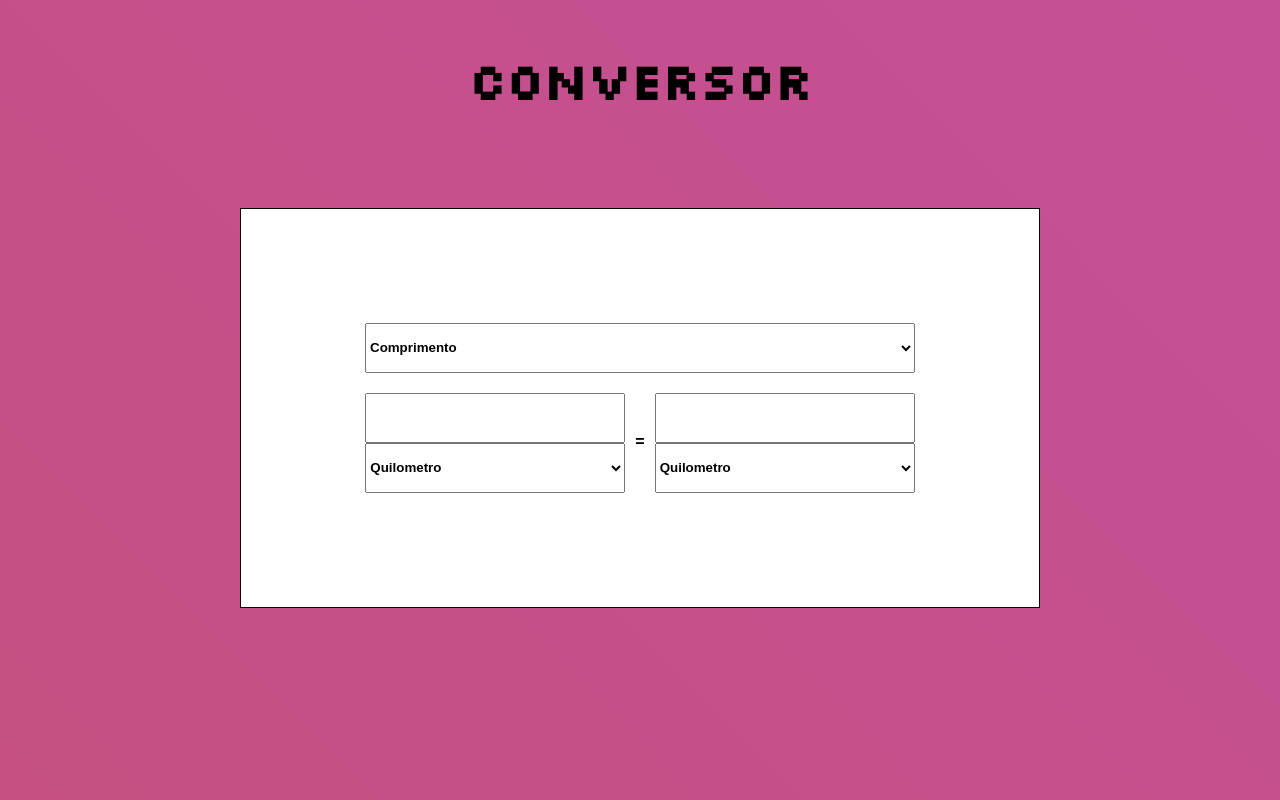
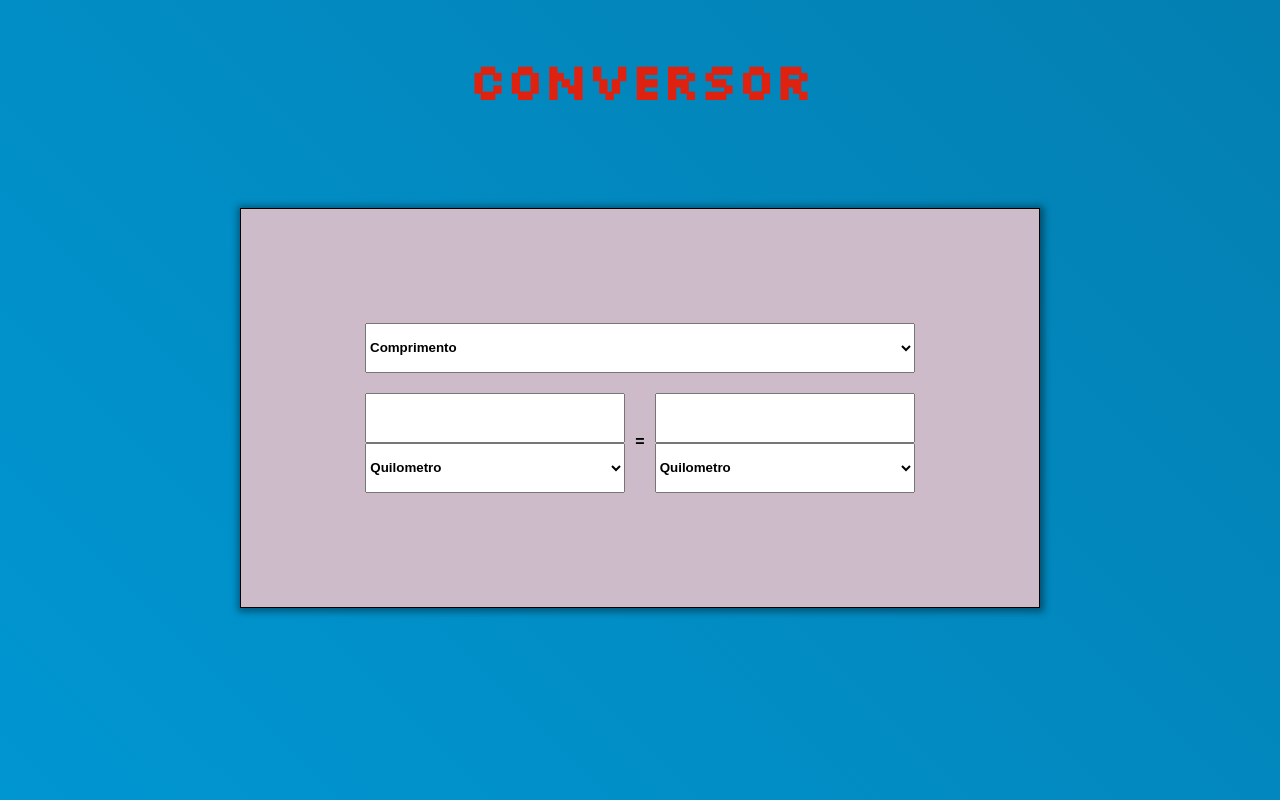
Before and after one commit to carlosiego/conversor, a plain HTML site: page index.html in a window 1280 px wide. Drawn offline with nearby package versions, Linux system fonts and the light colour scheme.

Commit message:
Update style.css

```diff
--- a/style.css
+++ b/style.css
@@ -17,17 +17,28 @@ main{
     align-items: center;
     width: 100wh;
     height: 100vh;
-    background-image: linear-gradient(45deg, rgb(197, 80, 129), rgb(197, 80, 150));
+    background-image: linear-gradient(45deg, #0096D2, #037fb1);
 
 }
 
 h1{
+    color: #DF2210;
     font-family: 'Silkscreen', cursive;
     font-size: 50px;
+    animation-name: anime-title;
+    animation-duration: 5s;
+    animation-iteration-count: infinite;
+    text-shadow: 1px 1px 7px 3px rgba(0, 0, 0, 0.397);
+}
+
+@keyframes anime-title {
+    0% {color: #DF2210;}
+    33% {color: #42AA33;}
+    66% {color: #F4C900}
 }
 
 section{
-    background-color: white;
+    background-color: #CEBBC9;
     border: 1px solid black;
     width: 800px;
     height: 400px;
@@ -36,10 +47,7 @@ section{
     align-items: center;
     flex-direction: column;
     margin-bottom: 50px;
-}
-
-section:hover{
-    border: 2px solid black;
+    box-shadow: 1px 1px 7px 3px rgba(0, 0, 0, 0.397);
 }
 
 
@@ -59,8 +67,7 @@ section:hover{
 
 
 select:hover{
-    background-color: rgb(82, 82, 82);
-    color: white;
+
 }
 
 .encaixes{
```
